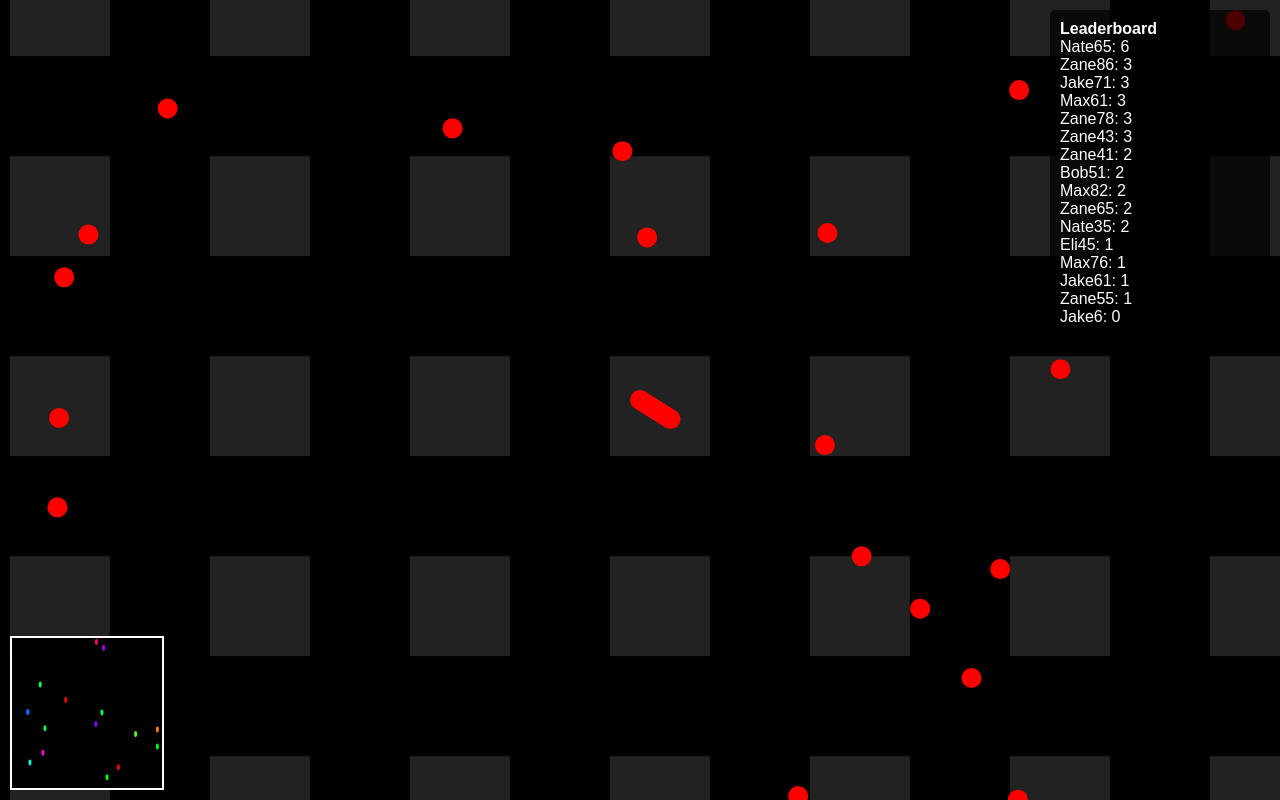
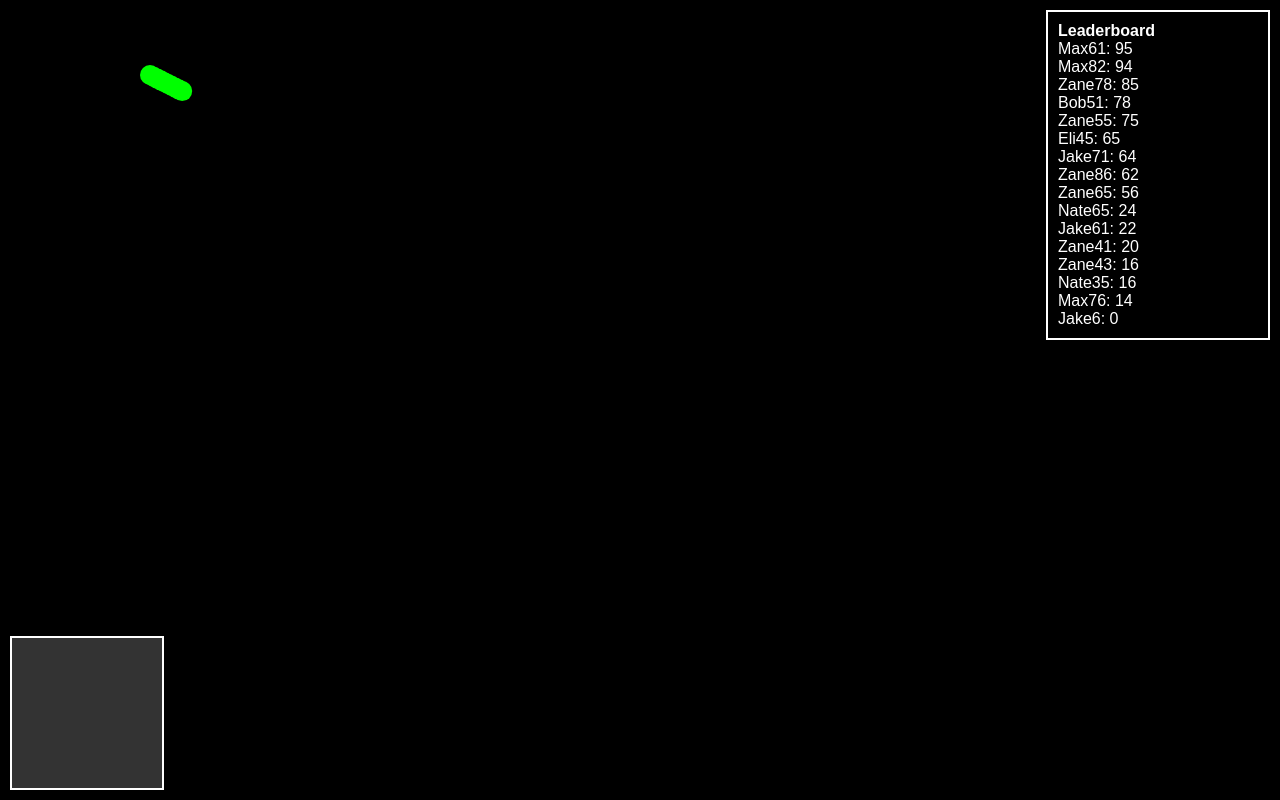
Before and after one commit to TheGorillaModder/Ambysoft, a plain HTML site: page Games/Slither.io.html in a window 1280 px wide. Both pictures are taken after a click on the button "Play". Drawn offline with Linux system fonts and the light colour scheme.

Commit message:
Update Slither.io.html

```diff
--- a/Games/Slither.io.html
+++ b/Games/Slither.io.html
@@ -5,26 +5,8 @@
     <meta name="viewport" content="width=device-width, initial-scale=1.0">
     <title>Slither.io Remake</title>
     <style>
-        body { margin: 0; overflow: hidden; background: black; }
+        body { margin: 0; overflow: hidden; background: black; font-family: Arial, sans-serif; }
         canvas { display: block; }
-        #menu {
-            position: absolute;
-            width: 100%;
-            height: 100%;
-            background: rgba(0, 0, 0, 0.8);
-            display: flex;
-            flex-direction: column;
-            justify-content: center;
-            align-items: center;
-            color: white;
-            font-family: Arial, sans-serif;
-        }
-        button {
-            padding: 10px 20px;
-            font-size: 20px;
-            margin: 10px;
-            cursor: pointer;
-        }
         #minimap {
             position: absolute;
             bottom: 10px;
@@ -39,25 +21,51 @@
             top: 10px;
             right: 10px;
             width: 200px;
-            background: rgba(0, 0, 0, 0.7);
+            padding: 10px;
+            background: rgba(0, 0, 0, 0.5);
             color: white;
-            font-family: Arial, sans-serif;
+            border: 2px solid white;
+            font-size: 16px;
+        }
+        #menu {
+            position: absolute;
+            top: 50%;
+            left: 50%;
+            transform: translate(-50%, -50%);
+            background: rgba(0, 0, 0, 0.8);
+            padding: 20px;
+            text-align: center;
+            color: white;
+            border-radius: 10px;
+            display: block;
+        }
+        button {
             padding: 10px;
+            margin: 5px;
+            font-size: 18px;
+            cursor: pointer;
+            border: none;
+            background: white;
+            color: black;
             border-radius: 5px;
+        }
+        input[type="color"] {
+            margin: 10px;
         }
     </style>
 </head>
 <body>
     <div id="menu">
-        <h1>Slither.io Remake</h1>
-        <label for="colorPicker">Select Color:</label>
-        <input type="color" id="colorPicker" value="#ff0000">
+        <h2>Slither.io Remake</h2>
+        <label>Choose Color:</label>
+        <input type="color" id="colorPicker" value="#00ff00">
+        <br>
         <button onclick="startGame()">Play</button>
     </div>
 
     <canvas id="gameCanvas"></canvas>
     <canvas id="minimap"></canvas>
-    <div id="leaderboard">Leaderboard</div>
+    <div id="leaderboard"><strong>Leaderboard</strong></div>
 
     <script>
         const canvas = document.getElementById("gameCanvas");
@@ -66,34 +74,32 @@
         const minimapCtx = minimap.getContext("2d");
         const leaderboardDiv = document.getElementById("leaderboard");
         const menu = document.getElementById("menu");
-        const colorPicker = document.getElementById("colorPicker");
 
-        canvas.width = window.innerWidth;
-        canvas.height = window.innerHeight;
-
+        let zoom = 2;
         const worldSize = 2000;
         const foodAmount = 200;
-        let zoom = 2;
+        let food = [];
+
+        function randomColor() {
+            return `hsl(${Math.random() * 360}, 100%, 50%)`;
+        }
 
         function generateRandomName() {
             const names = ["Bob", "Jake", "Max", "Eli", "Milo", "Zane", "Nate", "Finn"];
             return names[Math.floor(Math.random() * names.length)] + Math.floor(Math.random() * 100);
         }
 
-        function createPlayer(name, x, y, color) {
+        function createPlayer(name, x, y, color, initialScore = 0) {
+            let initialLength = 10 + initialScore;
             return {
                 name,
-                snake: Array.from({ length: 10 }, (_, i) => ({ x: x - i * 10, y })),
+                snake: Array.from({ length: initialLength }, (_, i) => ({ x: x - i * 10, y })),
                 angle: Math.random() * Math.PI * 2,
                 speed: 2,
                 color,
-                foodEaten: 0
+                foodEaten: initialScore
             };
         }
-
-        let player;
-        let aiPlayers = Array.from({ length: 15 }, () => createPlayer(generateRandomName(), Math.random() * worldSize, Math.random() * worldSize, `hsl(${Math.random() * 360}, 100%, 50%)`));
-        let food = [];
 
         function spawnFood() {
             while (food.length < foodAmount) {
@@ -101,6 +107,19 @@
             }
         }
         spawnFood();
+
+        let player;
+        let aiPlayers = Array.from({ length: 15 }, () => {
+            let initialScore = Math.floor(Math.random() * 91) + 10; // Random score between 10-100
+            return createPlayer(generateRandomName(), Math.random() * worldSize, Math.random() * worldSize, randomColor(), initialScore);
+        });
+
+        function startGame() {
+            let chosenColor = document.getElementById("colorPicker").value;
+            player = createPlayer(generateRandomName(), worldSize / 2, worldSize / 2, chosenColor);
+            menu.style.display = "none";
+            gameLoop();
+        }
 
         document.addEventListener("mousemove", (e) => {
             if (!player) return;
@@ -114,10 +133,8 @@
                 x: player.snake[0].x + Math.cos(player.angle) * player.speed,
                 y: player.snake[0].y + Math.sin(player.angle) * player.speed
             };
-
             if (head.x < 0 || head.x > worldSize || head.y < 0 || head.y > worldSize) return;
             player.snake.unshift(head);
-
             for (let i = 0; i < food.length; i++) {
                 if (Math.hypot(head.x - food[i].x, head.y - food[i].y) < 10) {
                     food.splice(i, 1);
@@ -131,19 +148,23 @@
 
         function updateAI() {
             aiPlayers.forEach(ai => {
-                let closestFood = food.reduce((closest, f) => {
-                    let d1 = Math.hypot(ai.snake[0].x - closest.x, ai.snake[0].y - closest.y);
-                    let d2 = Math.hypot(ai.snake[0].x - f.x, ai.snake[0].y - f.y);
-                    return d2 < d1 ? f : closest;
-                }, food[0]);
+                let closestFood = food.reduce((closest, f) =>
+                    Math.hypot(ai.snake[0].x - f.x, ai.snake[0].y - f.y) <
+                    Math.hypot(ai.snake[0].x - closest.x, ai.snake[0].y - closest.y) ? f : closest, food[0]);
 
                 if (closestFood) {
-                    let angleToFood = Math.atan2(closestFood.y - ai.snake[0].y, closestFood.x - ai.snake[0].x);
-                    ai.angle += (angleToFood - ai.angle) * 0.1;
+                    ai.angle = Math.atan2(closestFood.y - ai.snake[0].y, closestFood.x - ai.snake[0].x);
                 }
 
                 updatePlayer(ai);
             });
+        }
+
+        function updateLeaderboard() {
+            let allPlayers = [...aiPlayers, player];
+            allPlayers.sort((a, b) => b.foodEaten - a.foodEaten);
+            leaderboardDiv.innerHTML = "<strong>Leaderboard</strong><br>" +
+                allPlayers.map(p => `${p.name}: ${p.foodEaten}`).join("<br>");
         }
 
         function draw() {
@@ -154,13 +175,6 @@
             ctx.translate(offsetX, offsetY);
             ctx.scale(zoom, zoom);
 
-            ctx.fillStyle = "#222";
-            for (let x = 0; x < worldSize; x += 100) {
-                for (let y = 0; y < worldSize; y += 100) {
-                    ctx.fillRect(x, y, 50, 50);
-                }
-            }
-
             ctx.fillStyle = "red";
             food.forEach(f => {
                 ctx.beginPath();
@@ -168,9 +182,9 @@
                 ctx.fill();
             });
 
-            [...aiPlayers, player].forEach(p => {
-                ctx.fillStyle = p.color;
-                p.snake.forEach(segment => {
+            [...aiPlayers, player].forEach(player => {
+                ctx.fillStyle = player.color;
+                player.snake.forEach(segment => {
                     ctx.beginPath();
                     ctx.arc(segment.x, segment.y, 5, 0, Math.PI * 2);
                     ctx.fill();
@@ -178,39 +192,11 @@
             });
 
             ctx.restore();
-            drawMinimap();
             updateLeaderboard();
         }
 
-        function drawMinimap() {
-            minimapCtx.clearRect(0, 0, minimap.width, minimap.height);
-            minimapCtx.fillStyle = "black";
-            minimapCtx.fillRect(0, 0, minimap.width, minimap.height);
-
-            [...aiPlayers, player].forEach(p => {
-                minimapCtx.fillStyle = p.color;
-                let x = (p.snake[0].x / worldSize) * minimap.width;
-                let y = (p.snake[0].y / worldSize) * minimap.height;
-                minimapCtx.beginPath();
-                minimapCtx.arc(x, y, 3, 0, Math.PI * 2);
-                minimapCtx.fill();
-            });
-        }
-
-        function updateLeaderboard() {
-            let allPlayers = [...aiPlayers, player];
-            allPlayers.sort((a, b) => b.foodEaten - a.foodEaten);
-            leaderboardDiv.innerHTML = "<strong>Leaderboard</strong><br>" +
-                allPlayers.map(p => `${p.name}: ${p.foodEaten}`).join("<br>");
-        }
-
-        function startGame() {
-            player = createPlayer(generateRandomName(), worldSize / 2, worldSize / 2, colorPicker.value);
-            menu.style.display = "none";
-            requestAnimationFrame(gameLoop);
-        }
-
         function gameLoop() {
+            if (!player) return;
             updatePlayer(player);
             updateAI();
             draw();
```
